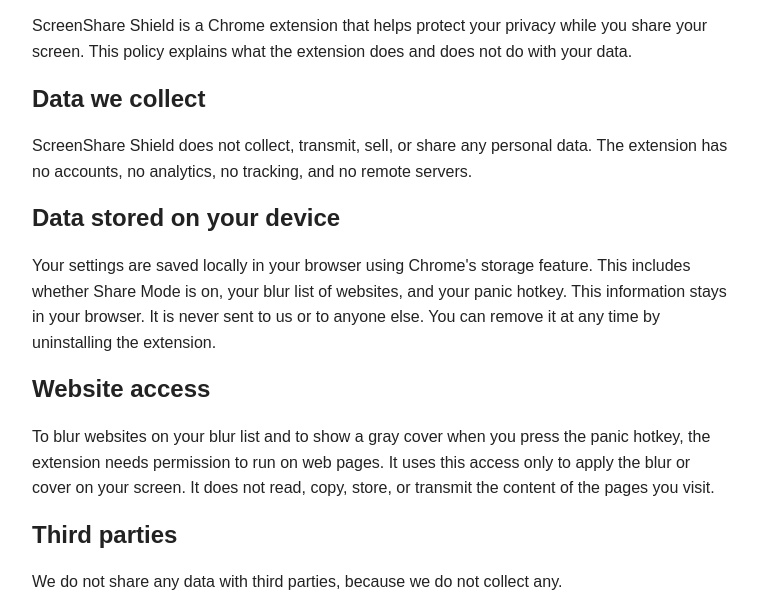
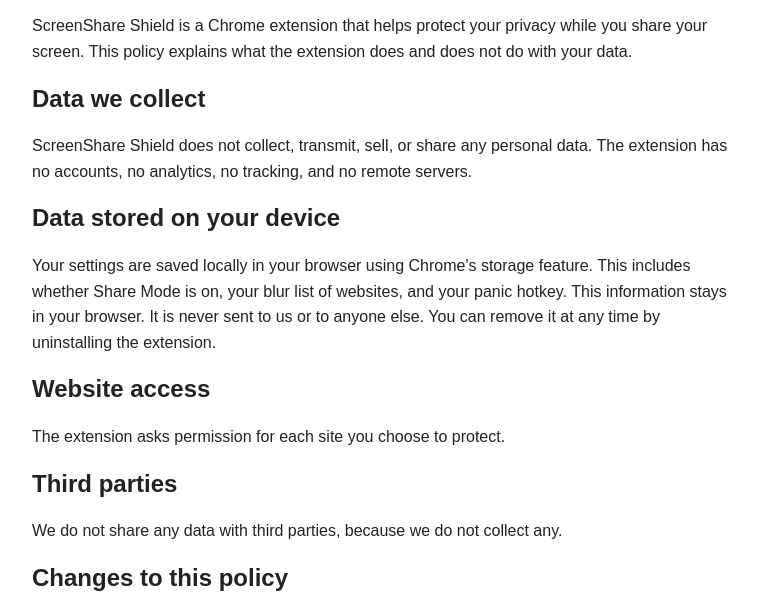
Before and after one commit to tkdevelopers/privacy-policy, a plain HTML site: page index.html in a window 1280 px wide. Shown: the part 128-737 px from the top of the page, without its empty margins (258-1016 px from the left). Drawn offline with Linux system fonts and the light colour scheme.

Commit message:
Revise website access permission description
Updated the explanation of website access permissions.

```diff
--- a/index.html
+++ b/index.html
@@ -22,7 +22,7 @@
   <p>Your settings are saved locally in your browser using Chrome's storage feature. This includes whether Share Mode is on, your blur list of websites, and your panic hotkey. This information stays in your browser. It is never sent to us or to anyone else. You can remove it at any time by uninstalling the extension.</p>
 
   <h2>Website access</h2>
-  <p>To blur websites on your blur list and to show a gray cover when you press the panic hotkey, the extension needs permission to run on web pages. It uses this access only to apply the blur or cover on your screen. It does not read, copy, store, or transmit the content of the pages you visit.</p>
+  <p>The extension asks permission for each site you choose to protect.</p>
 
   <h2>Third parties</h2>
   <p>We do not share any data with third parties, because we do not collect any.</p>
```
